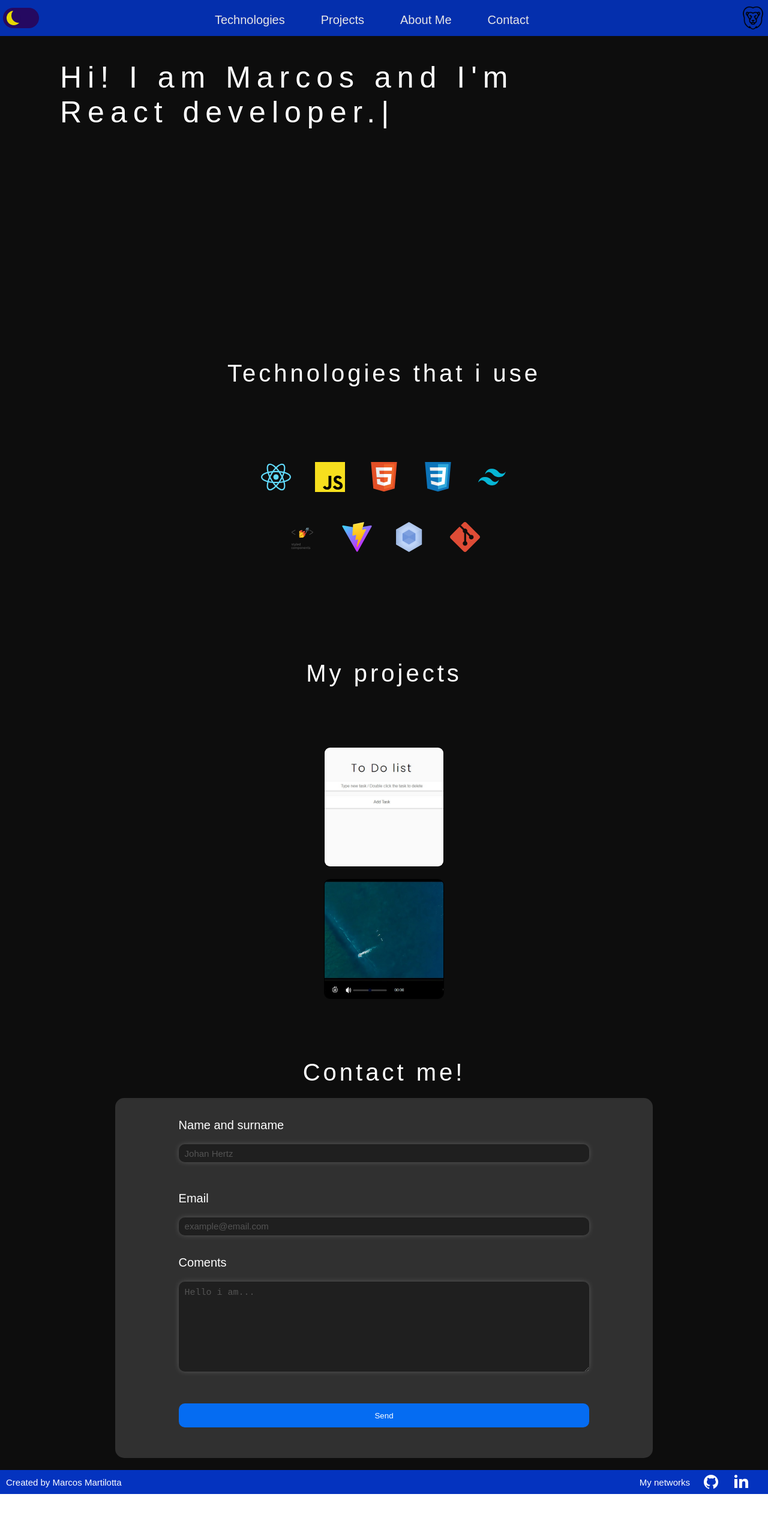
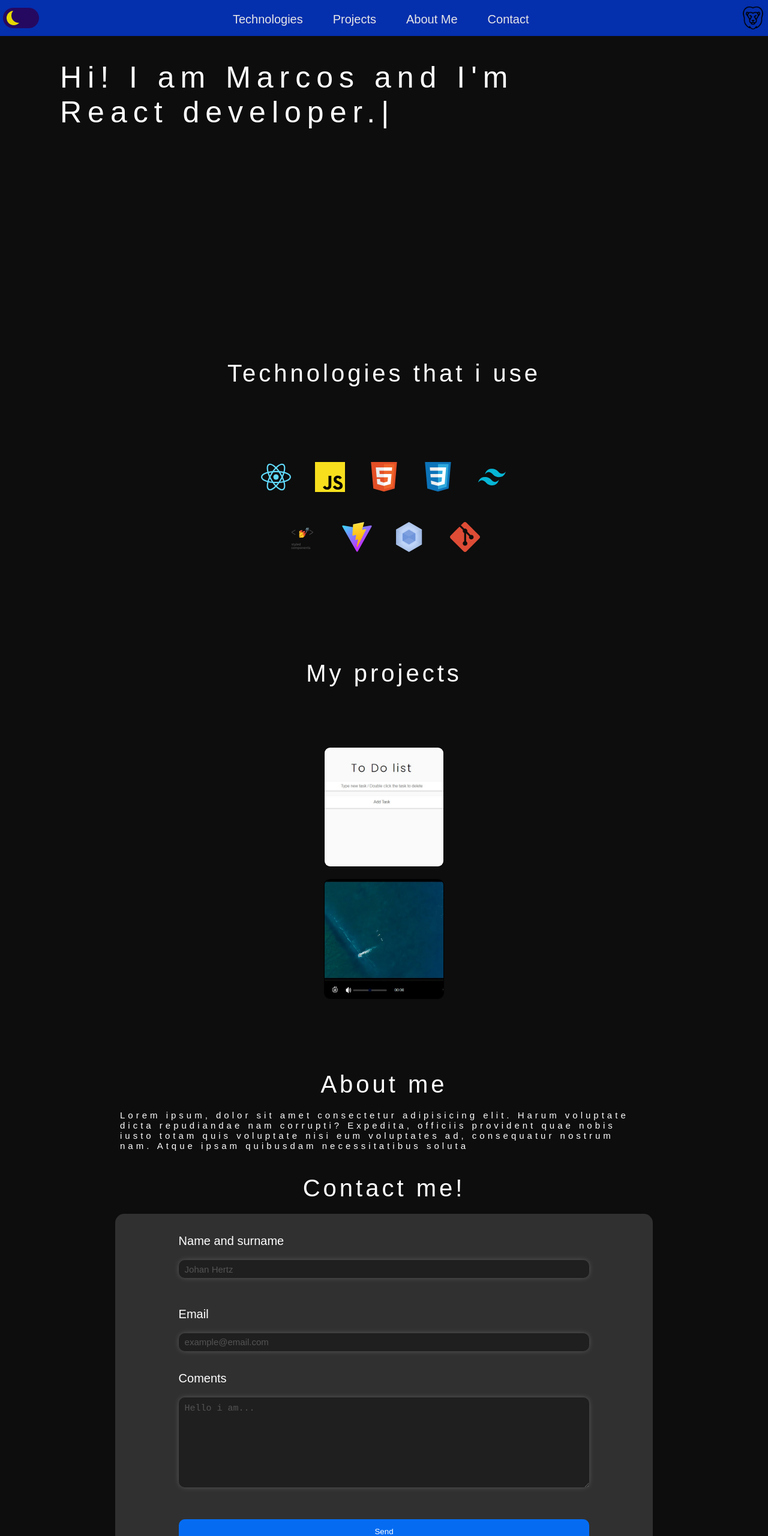
Before and after one commit to MarcosMartilotta/PortfolioMM, a React (Create React App) app: page / in a window 1280 px wide. Shown: the top 2560 px of the page at 60% size. Before the commit the page ends 2490 px from the top, so only its background shows below. Built offline with nearby package versions, Linux system fonts and the light colour scheme.

Commit message:
Navegacion y send email terminados

```diff
--- a/package.json
+++ b/package.json
@@ -13,6 +13,7 @@
     "react-dom": "^18.2.0",
     "react-router-dom": "^6.6.1",
     "react-scripts": "5.0.1",
+    "react-scroll": "^1.8.9",
     "react-typed": "^1.2.0",
     "sort-by": "^1.2.0",
     "styled-components": "^5.3.6",
--- a/src/App.jsx
+++ b/src/App.jsx
@@ -6,6 +6,7 @@ import { Technologies } from "./components/Technologies";
 import Projects from "./components/Projects";
 import ContactForm from "./components/ContactForm";
 import Footer from "./components/Footer";
+import AboutMe from "./components/AboutMe";
 
 const Main = styled.div`
   width: 100%;
@@ -28,6 +29,12 @@ const TechnologiesContainer = styled.div`
 `;
 
 const ProjectsContainer = styled.div`
+  width: 100vw;
+  height: fit-content;
+  text-align: center;
+`;
+
+const AboutMeContainer = styled.div`
   width: 100vw;
   height: fit-content;
   text-align: center;
@@ -60,13 +67,16 @@ function App() {
       <PresentationContainer>
         <AnimatedPresentationText />
       </PresentationContainer>
-      <TechnologiesContainer id="/#tech">
+      <TechnologiesContainer id="tech">
         <Technologies />
       </TechnologiesContainer>
-      <ProjectsContainer>
+      <ProjectsContainer id="projects">
         <Projects />
       </ProjectsContainer>
-      <ContactContainer>
+      <AboutMeContainer id="about">
+        <AboutMe />
+      </AboutMeContainer>
+      <ContactContainer id="contact">
         <h2>Contact me!</h2>
         <ContactForm />
       </ContactContainer>
--- /dev/null
+++ b/src/components/AboutMe.jsx
@@ -0,0 +1,43 @@
+import styled from "styled-components";
+
+const Container = styled.div`
+  padding: 2rem 18rem;
+
+  h2 {
+    font-size: 4rem;
+    font-weight: 500;
+    letter-spacing: 0.5rem;
+    color: white;
+  }
+  p {
+    padding: 2rem;
+    text-align: left;
+    font-size: 1.5rem;
+    font-weight: 400;
+    letter-spacing: 0.5rem;
+    color: white;
+  }
+
+  @media (max-width: 767px) {
+    padding: 2rem 14rem;
+    p {
+      padding: 2rem 0rem;
+    }
+  }
+`;
+
+const AboutMe = () => {
+  return (
+    <Container>
+      <h2>About me</h2>
+      <p>
+        Lorem ipsum, dolor sit amet consectetur adipisicing elit. Harum
+        voluptate dicta repudiandae nam corrupti? Expedita, officiis provident
+        quae nobis iusto totam quis voluptate nisi eum voluptates ad,
+        consequatur nostrum nam. Atque ipsam quibusdam necessitatibus soluta
+      </p>
+    </Container>
+  );
+};
+
+export default AboutMe;
--- a/src/components/ContactForm.jsx
+++ b/src/components/ContactForm.jsx
@@ -102,6 +102,22 @@ const ContactForm = () => {
         return errors;
       }}
       onSubmit={(values, { resetForm }) => {
+        fetch("https://formsubmit.co/ajax/marcos.martilotta@gmail.com", {
+          method: "POST",
+          headers: {
+            "Content-Type": "application/json",
+            Accept: "application/json",
+          },
+          body: JSON.stringify({
+            name: values.name,
+            email: values.email,
+            message: values.coments,
+          }),
+        })
+          .then((response) => response.json())
+          .then((data) => console.log(data))
+          .catch((error) => console.log(error));
+
         resetForm();
         setMyForm(true);
         setTimeout(() => setMyForm(false), 5000);
--- a/src/components/NavBar.jsx
+++ b/src/components/NavBar.jsx
@@ -4,6 +4,7 @@ import styled from "styled-components";
 import { Hamburguer } from "./MobileNav/Hamburguer";
 import logo from "../Img/icons8-leon-100.png";
 import { useState } from "react";
+import { Link, animateScroll as scroll } from "react-scroll";
 
 const StyledNav = styled.nav`
   position: fixed;
@@ -30,25 +31,37 @@ const StyledNav = styled.nav`
     left: -2000px;
     text-align: center;
     transition: all 0.6s ease;
-    font-size: 3rem;
-    a {
+    font-size: 2.5rem;
+    .nav-item {
+      padding: 1rem;
       text-decoration: none;
       color: white;
       margin-top: 6rem;
       display: block;
+      border-radius: 0.5rem;
+      transition: all 0.2s ease;
+
+      &:hover {
+        cursor: pointer;
+        background-color: darkblue;
+      }
+      &.active {
+        background-color: darkblue;
+      }
     }
     @media (min-width: 768px) {
       position: initial;
       margin: 0;
-      a {
+      .nav-item {
         font-size: 2rem;
-        color: white;
         display: inline;
       }
     }
   }
   @media (max-width: 768px) {
     .links.active {
+      padding-left: 10rem;
+      padding-right: 10rem;
       width: 100vw;
       height: 90vh;
       display: flex;
@@ -56,10 +69,6 @@ const StyledNav = styled.nav`
       margin-left: auto;
       left: 0;
       text-align: center;
-
-      a {
-        color: white;
-      }
     }
   }
 `;
@@ -73,7 +82,7 @@ const BgLinks = styled.div`
   z-index: -1;
   transition: all 0.6s ease;
   &.active {
-    border-radius: 0 0 80% 0;
+    border-radius: 0 0 60% 0;
     left: 0;
     width: 100vw;
     height: 90vw;
@@ -83,6 +92,9 @@ const BgLinks = styled.div`
 const Logo = styled.img`
   width: 4rem;
   height: 4rem;
+  &:hover {
+    cursor: pointer;
+  }
 `;
 
 const ToggleDarkMode = styled.div`
@@ -138,8 +150,8 @@ const ToggleDarkMode = styled.div`
 `;
 
 const LinksContainer = styled.div`
-  a {
-    margin-right: 6rem;
+  .nav-item {
+    margin-right: 3rem;
   }
 `;
 
@@ -150,6 +162,9 @@ export const NavBar = () => {
     setClick(!click);
   };
 
+  const scrollToTop = () => {
+    scroll.scrollToTop();
+  };
   return (
     <StyledNav>
       <ToggleDarkMode>
@@ -159,20 +174,56 @@ export const NavBar = () => {
         </div>
       </ToggleDarkMode>
       <LinksContainer className={`links ${click ? "active" : ""}`}>
-        <a onClick={handleClick} href="/tech">
+        <Link
+          className="nav-item"
+          activeClass="active"
+          to="tech"
+          spy="true"
+          smooth={true}
+          offset={-70}
+          duration={500}
+          onClick={handleClick}
+        >
           Technologies
-        </a>
-        <a onClick={handleClick} href="/#">
+        </Link>
+        <Link
+          className="nav-item"
+          activeClass="active"
+          to="projects"
+          spy="true"
+          smooth={true}
+          offset={-70}
+          duration={500}
+          onClick={handleClick}
+        >
           Projects
-        </a>
-        <a onClick={handleClick} href="/#">
+        </Link>
+        <Link
+          className="nav-item"
+          activeClass="active"
+          to="about"
+          spy="true"
+          smooth={true}
+          offset={-70}
+          duration={500}
+          onClick={handleClick}
+        >
           About Me
-        </a>
-        <a onClick={handleClick} href="/#">
+        </Link>
+        <Link
+          className="nav-item"
+          activeClass="active"
+          to="contact"
+          spy="true"
+          smooth={true}
+          offset={-70}
+          duration={500}
+          onClick={handleClick}
+        >
           Contact
-        </a>
+        </Link>
       </LinksContainer>
-      <Logo src={logo} alt={logo} />
+      <Logo src={logo} alt={logo} onClick={scrollToTop} />
       <div className="burguer">
         <Hamburguer clicked={click} handleClick={handleClick} />
         <BgLinks className={`initial ${click ? "active" : ""}`}></BgLinks>
```
Also changed, not shown: 1 other file (tests, documents, lock files or other folders).
